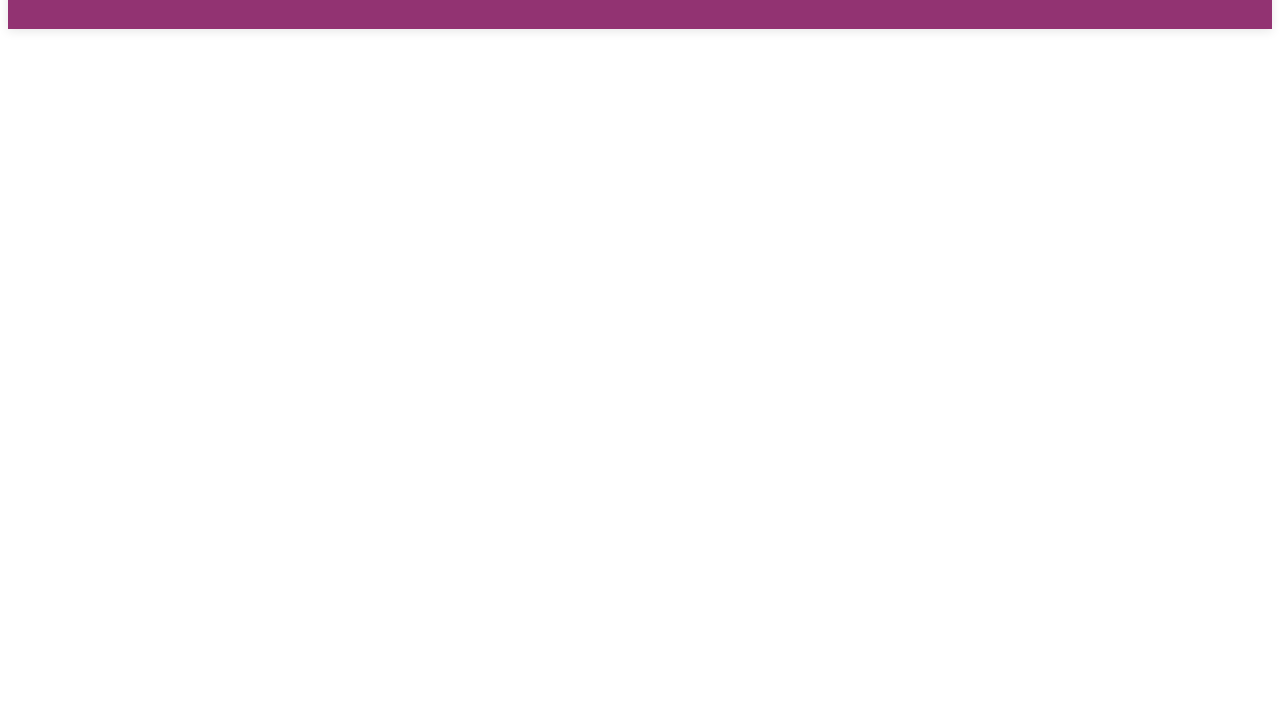
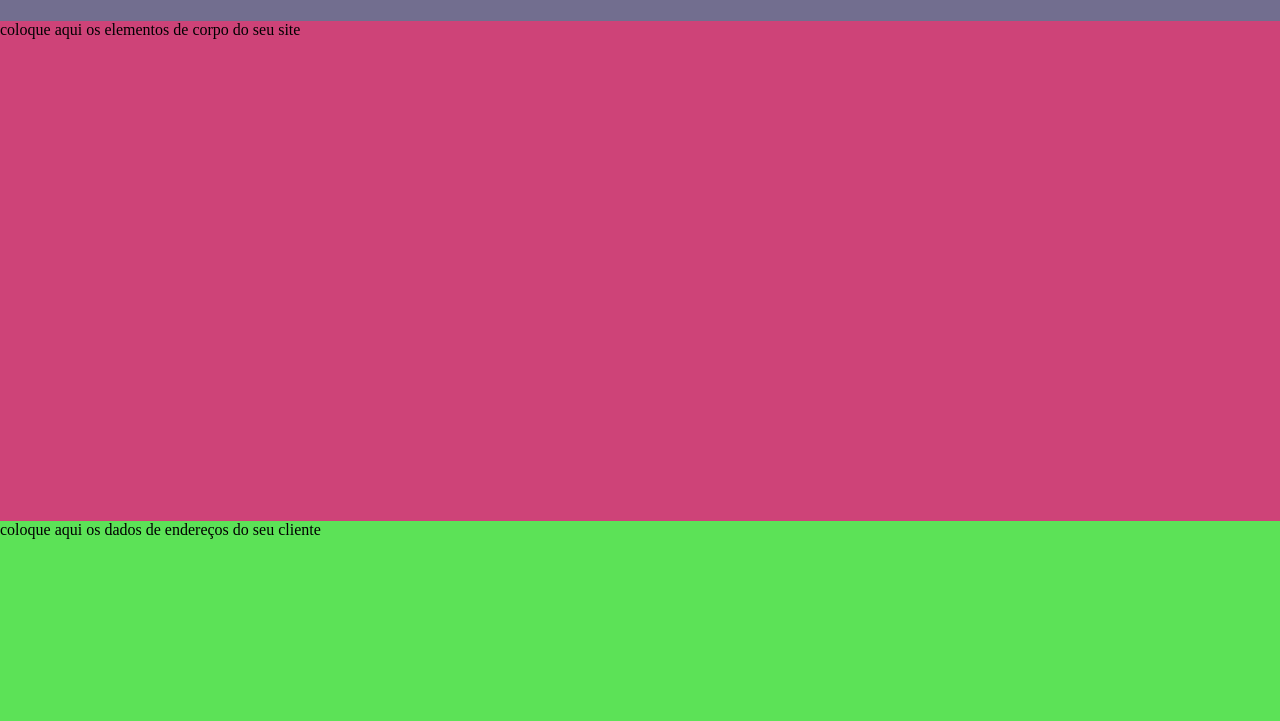
Before and after one commit to laravitoria777/matematica1, a plain HTML site: page index.html in a window 1280 px wide. Shown: the part 79-800 px from the top of the page. Drawn offline with Linux system fonts and the light colour scheme.

Commit message:
Add files via upload

```diff
--- a/index.html
+++ b/index.html
@@ -1,8 +1,8 @@
+
 <!DOCTYPE html>
 <html lang="en">
 <head>
     <meta charset="UTF-8">
-    <meta http-equiv="X-UA-Compatible" content="IE=edge">
     <meta name="viewport" content="width=device-width, initial-scale=1.0">
     <link rel="stylesheet" href="style.css">
     <title>Document</title>
@@ -26,5 +26,19 @@
             </ul>
         </nav>
     </header>
+
+<main>
+
+    coloque aqui os elementos de corpo do seu site
+
+
+</main>
+<footer>
+
+    coloque aqui os dados de endereços do seu cliente
+
+</footer>
+
+
 </body>
 </html>
--- a/style.css
+++ b/style.css
@@ -1,5 +1,17 @@
+* {
+    margin: 0;
+    padding: 0;
+    box-sizing: border-box;
+}
+
+body{
+    min-height: 100vh;
+    background-color: papayawhip;
+    margin: 0 auto;
+}
+
 header {
-    background-color: #923372;
+    background-color: #726E8F;
     box-shadow: 0 2px 10px rgba(0, 0, 0, 0.1);
     height: 100px;
 }
@@ -126,3 +138,12 @@ img{
         margin-left: 0;
     }
 }
+main{
+    background-color: rgb(206, 67, 120);
+    height: 500px;
+}
+
+footer{
+    background-color: rgb(92, 226, 87);
+    height: 200px;
+}
```
